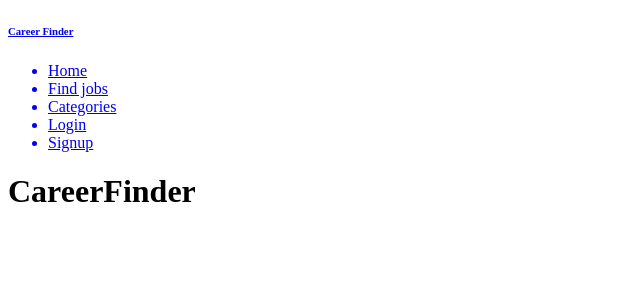
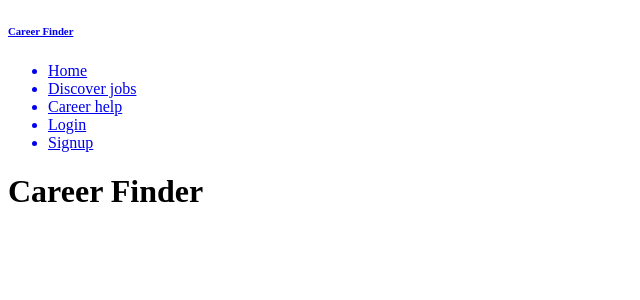
Before and after one commit to teresafranxman/career-finder, a Next.js app: page / in a window 1280 px wide. Shown: the top 300 px of the page, without its empty margins (0-640 px from the left). Built offline with nearby package versions, Linux system fonts and the light colour scheme.

Commit message:
File cleanup

```diff
--- a/src/app/StoreProvider.js
+++ b/src/app/StoreProvider.js
@@ -3,15 +3,15 @@ import { Provider } from "react-redux";
 import { useRef } from "react";
 import makeStore from "./lib/store";
 
-const Providers = ({  children }) => {
-	const storeRef = useRef();
+const Providers = ({ children }) => {
+  const storeRef = useRef();
 
-	if (!storeRef.current) {
-		// create the store instance the first time this renders
-		storeRef.current = makeStore();
-	}
+  if (!storeRef.current) {
+    // Create the store instance the first time the application renders.
+    storeRef.current = makeStore();
+  }
 
-	return <Provider store={storeRef.current}>{children}</Provider>;
+  return <Provider store={storeRef.current}>{children}</Provider>;
 };
 
 export default Providers;
--- a/src/app/components/Navbar.js
+++ b/src/app/components/Navbar.js
@@ -14,11 +14,11 @@ const Navbar = () => {
         </Link>
         <Link href="/jobs">
           {" "}
-          <li>Find jobs</li>
+          <li>Discover jobs</li>
         </Link>
         <Link href="/jobs">
           {" "}
-          <li>Categories</li>
+          <li>Career help</li>
         </Link>
         <Link href="/login">
           {" "}
--- a/src/app/jobs/getJobs.js
+++ b/src/app/jobs/getJobs.js
@@ -9,5 +9,6 @@ export const getJobs = async () => {
 
   const jobs = await response.json();
 
+
   return jobs;
 };
--- a/src/app/layout.js
+++ b/src/app/layout.js
@@ -1,18 +1,14 @@
 import Navbar from "./components/Navbar";
 import Providers from "./StoreProvider";
-// import GlobalError from "./global_error";
-import { ErrorBoundary } from "next/dist/client/components/error-boundary";
 
 export default async function RootLayout({ children }) {
   return (
     <html lang="en">
       <body>
-        {/* <ErrorBoundary fallback={GlobalError}> */}
         <Providers>
           <Navbar />
           {children}
         </Providers>
-        {/* </ErrorBoundary> */}
       </body>
     </html>
   );
--- a/src/app/page.js
+++ b/src/app/page.js
@@ -1,5 +1,5 @@
 const Page = () => {
-	return <h1>CareerFinder</h1>;
+	return <h1>Career Finder</h1>;
 };
 
 export default Page;
```
Also changed, not shown: src/app/jobs/[id]/jobPost.js (+0 -12 lines), src/app/jobs/[id]/page.js (line endings or trailing spaces), 1 other file (tests, documents, lock files or other folders). Lines whose indentation alone changed are shown as unchanged.
